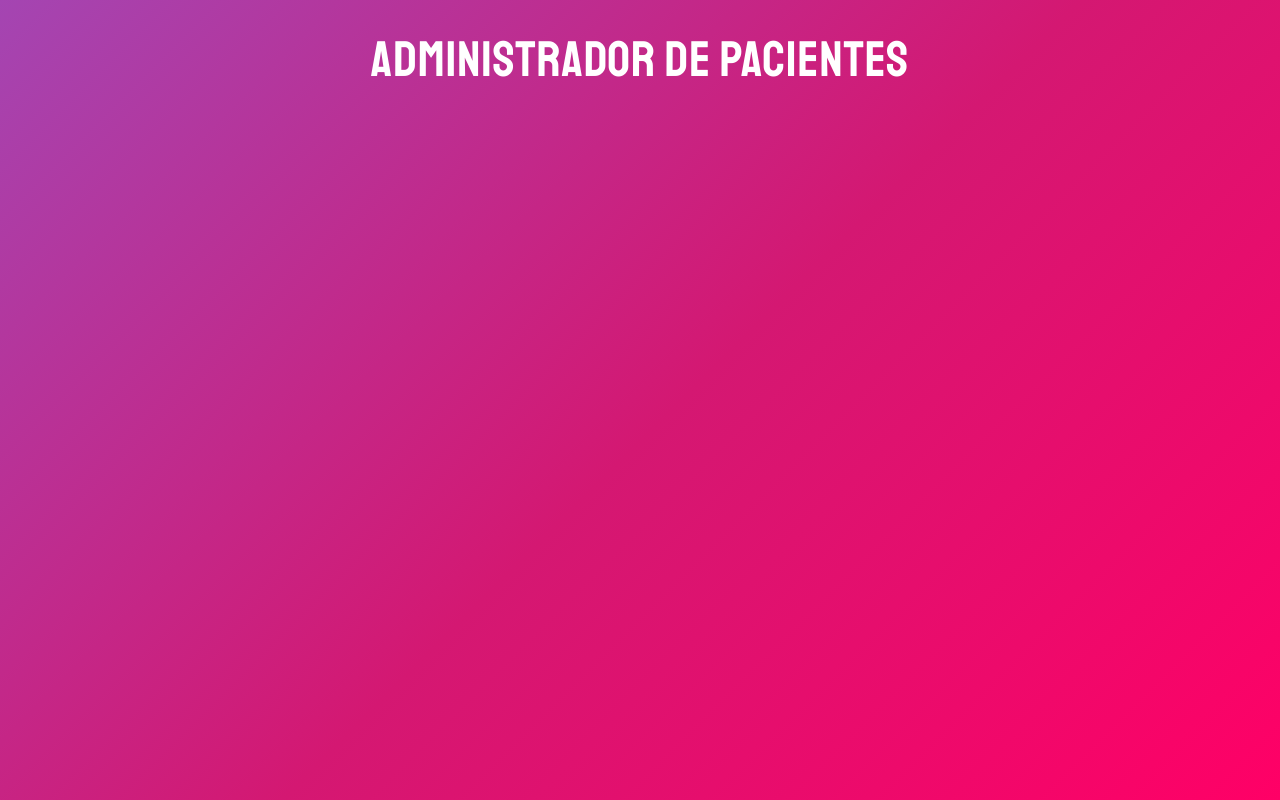
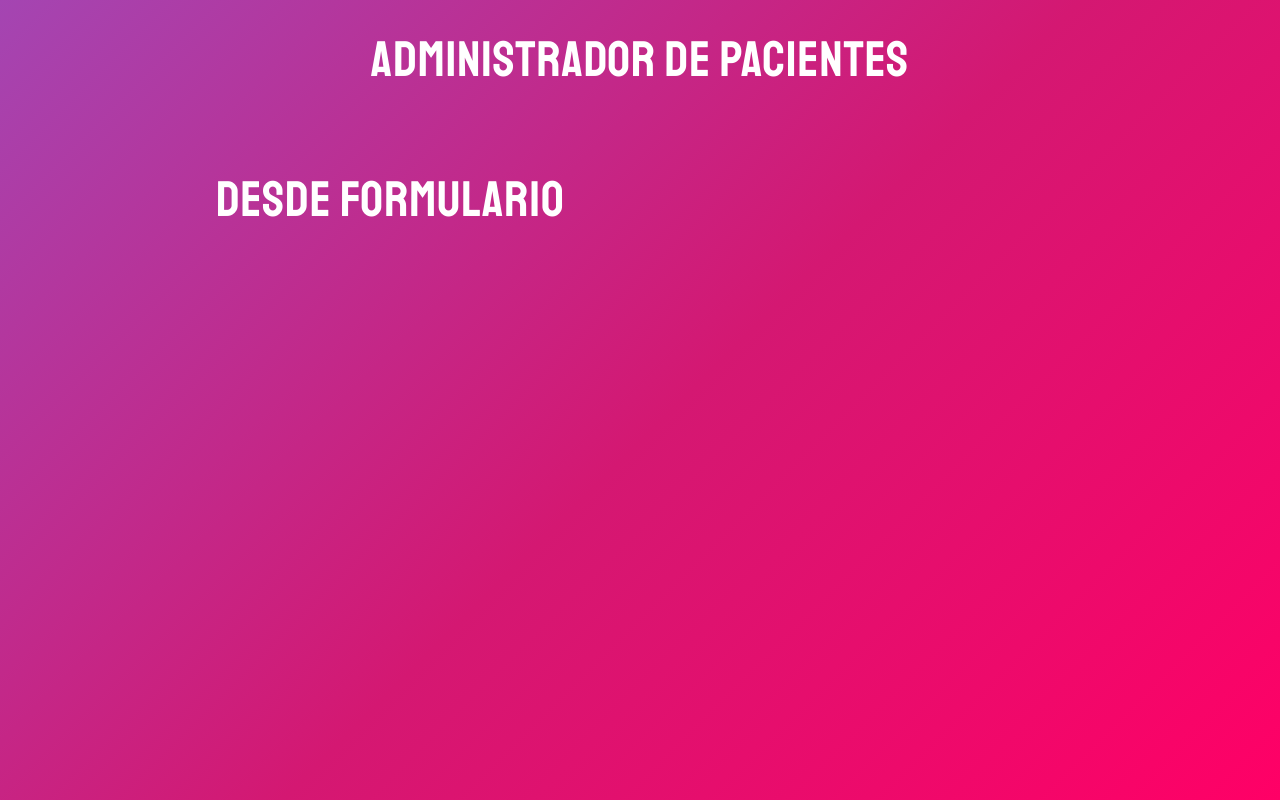
Before and after one commit to mahaliroblesarbieto/administrador_de_citas, a React (Create React App) app: page / in a window 1280 px wide. Built offline with nearby package versions, Linux system fonts and the light colour scheme.

Commit message:
creando componente formulario

```diff
--- a/src/App.js
+++ b/src/App.js
@@ -1,11 +1,19 @@
-import React from 'react';
-
+import React from "react";
+import Formulario from "./components/Formulario";
 
 function App() {
   return (
-    <div>
+    <>
       <h1>Administrador de Pacientes</h1>
-    </div>
+      <div className="container">
+        <div className="row">
+          <div className="one-half column">
+            <Formulario />
+          </div>
+          <div className="one-half column"></div>
+        </div>
+      </div>
+    </>
   );
 }
 
--- /dev/null
+++ b/src/components/Formulario.jsx
@@ -0,0 +1,11 @@
+import React from "react";
+
+const Formulario = () => {
+  return (
+    <>
+      <h1>Desde Formulario</h1>
+    </>
+  );
+};
+
+export default Formulario;
```
